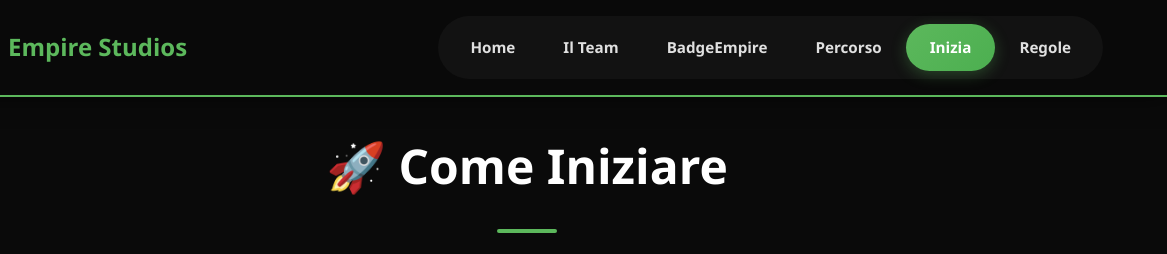
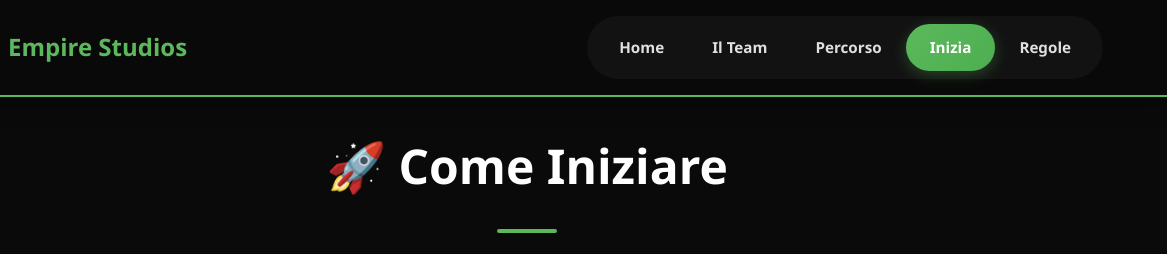
Before and after one commit to ImKshakvs/empire-studios-website, a plain HTML site: page iniziare.html in a window 1280 px wide. Shown: the top 254 px of the page, 113-1280 px from the left. Drawn offline with Linux system fonts and the light colour scheme.

Commit message:
Descrizione delle modifiche

```diff
--- a/iniziare.html
+++ b/iniziare.html
@@ -346,7 +346,6 @@
         <ul class="nav-links">
             <li><a href="index.html">Home</a></li>
             <li><a href="team.html">Il Team</a></li>
-            <li><a href="app.html">BadgeEmpire</a></li>
             <li><a href="percorso.html">Percorso</a></li>
             <li><a href="iniziare.html" class="active">Inizia</a></li>
             <li><a href="regole.html">Regole</a></li>
```
Also changed, not shown: percorso.html (+0 -1 lines), regole.html (+0 -1 lines), team.html (+0 -1 lines).
